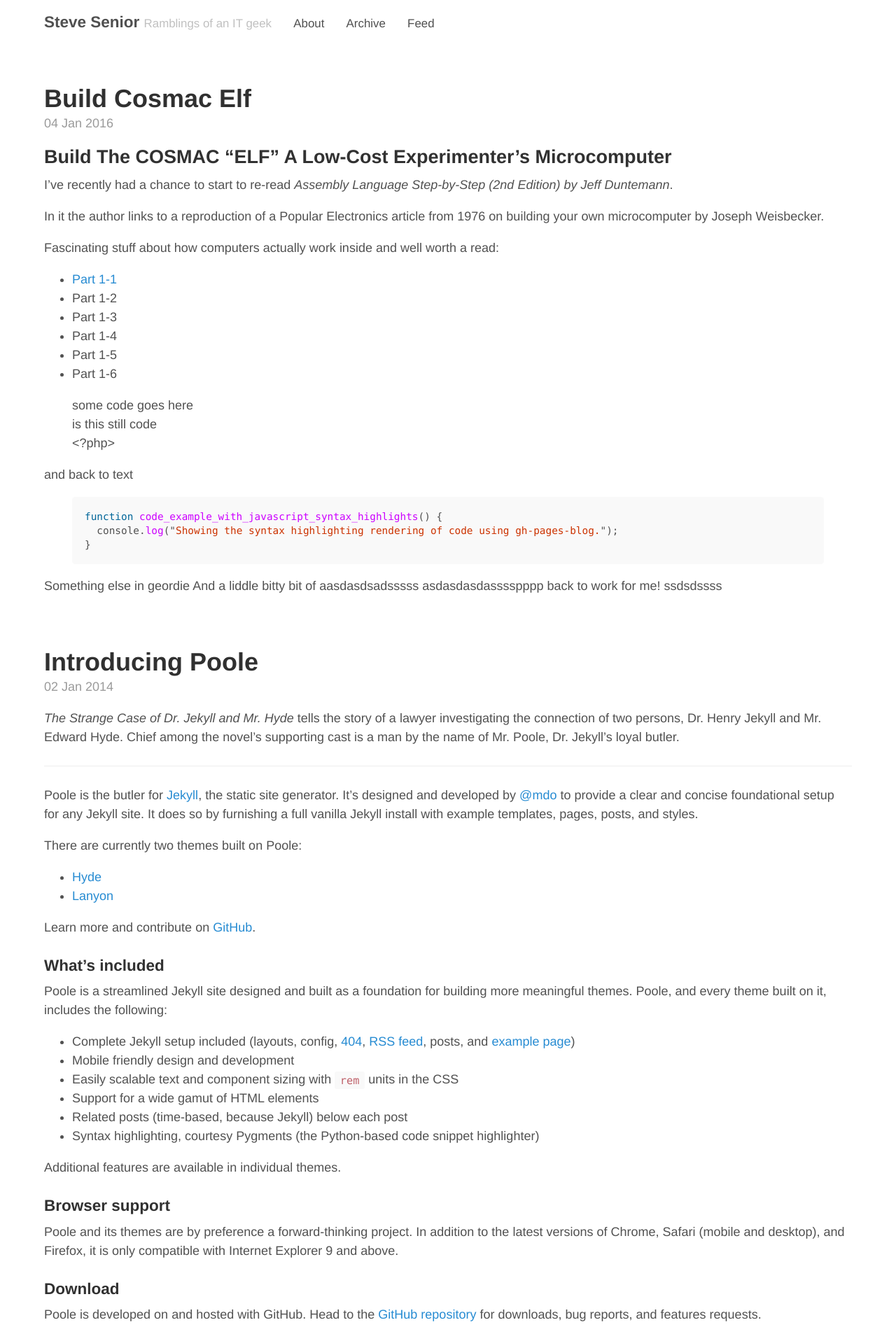
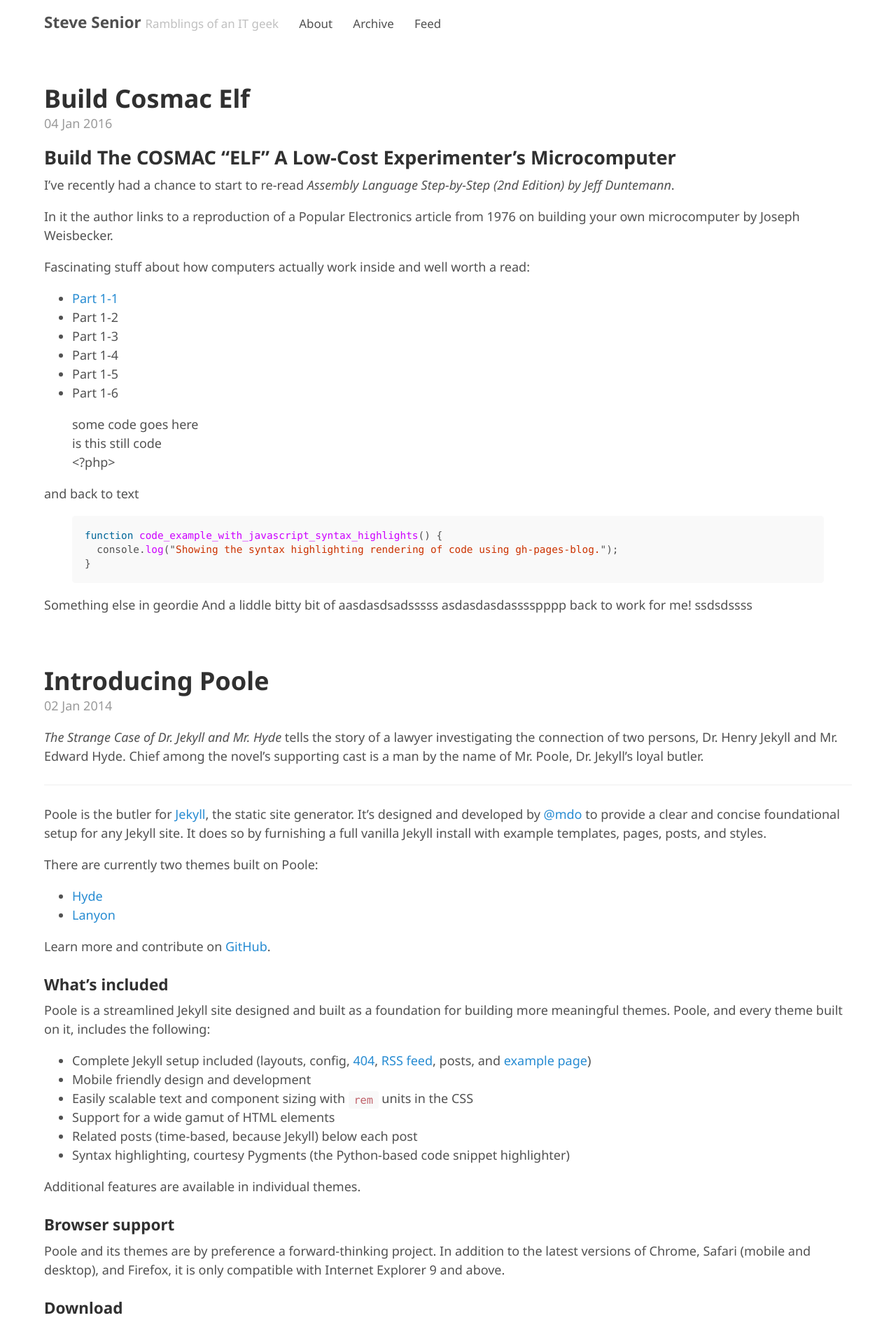
Before and after one commit to ssenior45/ssenior45.github.io, a Jekyll site: the page built from index.html, in a window 1280 px wide. Shown: the top 1896 px of the page at 70% size. Built offline with Jekyll 4.4.1, drawn with Linux system fonts in a browser that asks for light colours; the list of posts is cut into pages by our own code.

Commit message:
2016-01-07_20-25

```diff
--- a/_sass/_base.scss
+++ b/_sass/_base.scss
@@ -1,6 +1,8 @@
 // Body resets
 //
 // Update the foundational and global aspects of the page.
+
+@import url(https://fonts.googleapis.com/css?family=Noto+Sans:400,400italic,700italic,700);
 
 * {
   -webkit-box-sizing: border-box;
@@ -15,8 +17,8 @@
 }
 
 html {
-  font-family: "Helvetica Neue", Helvetica, Arial, sans-serif;
-  font-size: 16px;
+  font-family: "Noto Sans", "Helvetica Neue", Helvetica, Arial, sans-serif;
+  font-size: 14px;
   line-height: 1.5;
 
   @media (min-width: 38em) {
```
